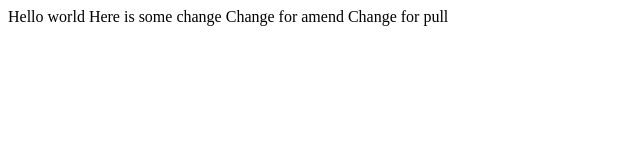
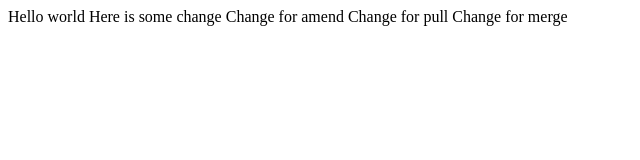
Before and after one commit to AndriiTomashevsky/Working-With-Git-In-VisualStudio, a plain HTML site: page WorkingWithGitInVisualStudio/Index.html in a window 1280 px wide. Shown: the whole page, without its empty margins (0-640 px from the left). Drawn offline with Linux system fonts and the light colour scheme.

Commit message:
Change for merge

```diff
--- a/WorkingWithGitInVisualStudio/Index.html
+++ b/WorkingWithGitInVisualStudio/Index.html
@@ -12,5 +12,7 @@
 	Change for amend
 
 	Change for pull
+
+	Change for merge
 </body>
 </html>
```
